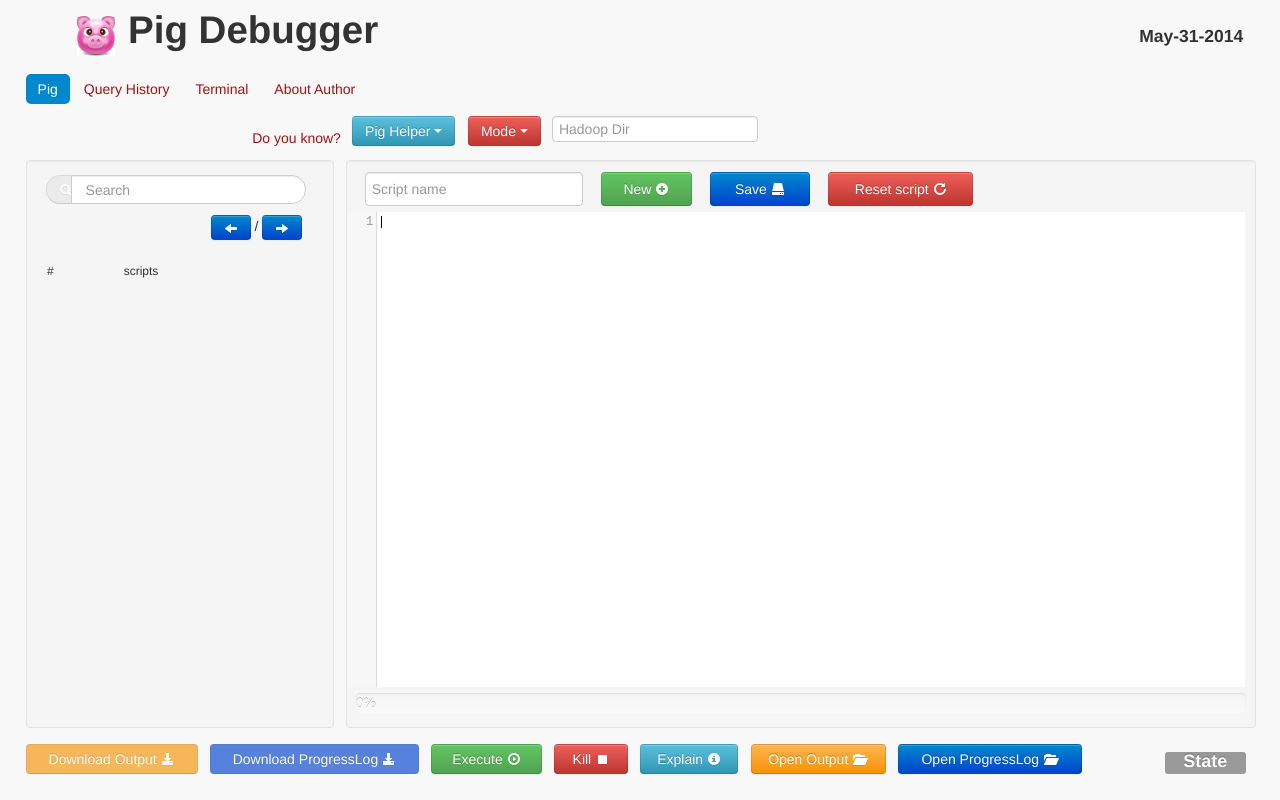
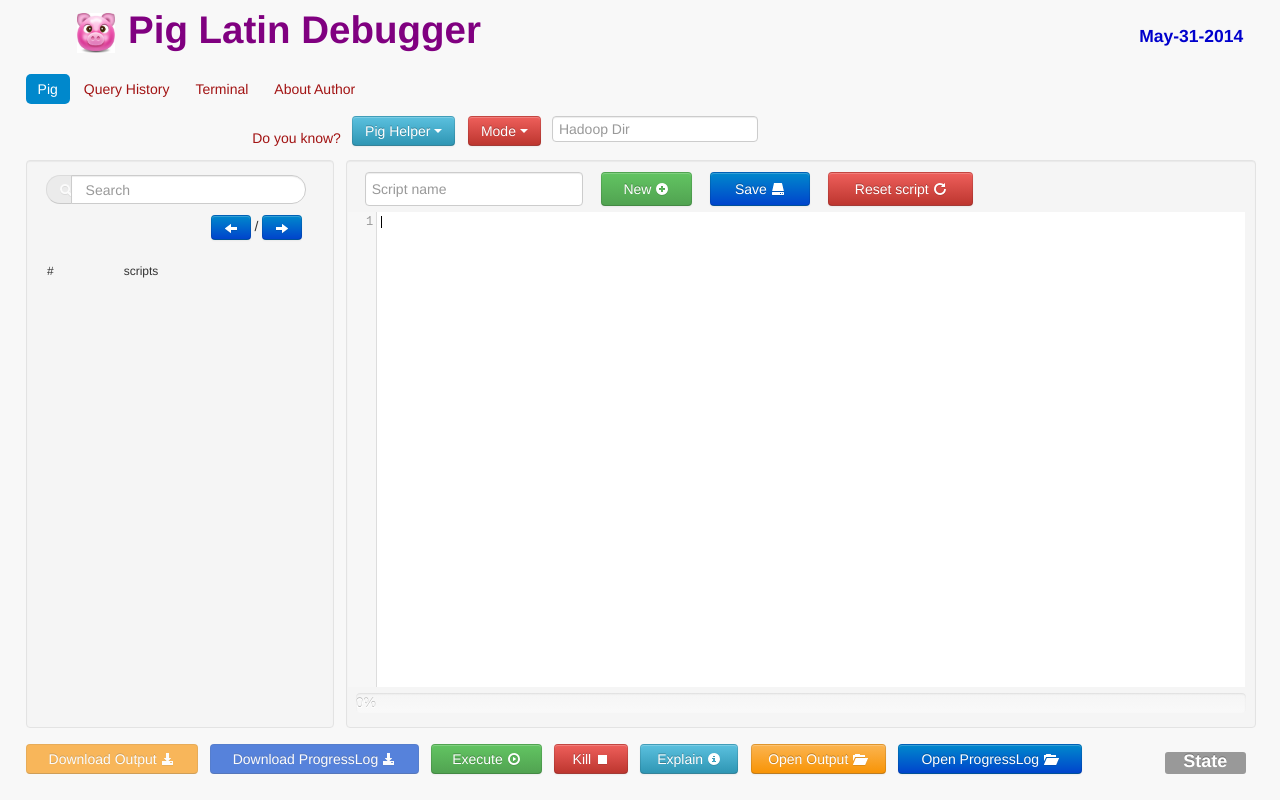
Before and after one commit to WANGVINCENT/PigDebugger, a plain HTML site: page pig.html in a window 1280 px wide. Drawn offline with nearby package versions, Linux system fonts and the light colour scheme; no server answers; a web font is replaced by a local one.

Commit message:
change css title, date etc

```diff
--- a/pig.html
+++ b/pig.html
@@ -1,6 +1,6 @@
 <html>
 	<head>
-		<title>Pig Debugger</title>
+		<title>Pig Latin Debugger</title>
 		<link rel="stylesheet" type="text/css" href="css/bootstrap.min.css">
 		<link rel="stylesheet" type="text/css" href="css/bootstrap-responsive.min.css">
 		<link rel="stylesheet" type="text/css" href="css/jquery-linedtextarea.css" />
@@ -9,8 +9,8 @@
 		<link rel="stylesheet" type="text/css" href="codemirror/lib/codemirror.css">
 	</head>
 	<body>
-		<h1 id="title">Pig Debugger</h1>
-		<h4 id="date"></h4>
+		<h1 id="title" style="color:purple;font-family:Helvetica;">Pig Latin Debugger</h1>
+		<h4 id="date" style="color:0000CC;"></h4>
 		<img id="pigicon" src="img/pig.jpeg" />
 		<ul id="navtab" class="nav nav-pills">
 		  	<li class="active"><a href="/">Pig</a></li>
--- a/style.css
+++ b/style.css
@@ -15,7 +15,7 @@
 	position: absolute;
 	width: 3%;
 	height: 5%;
-	top:2%;
+	top:1.6%;
 	left: 6%;
 }
 
```
